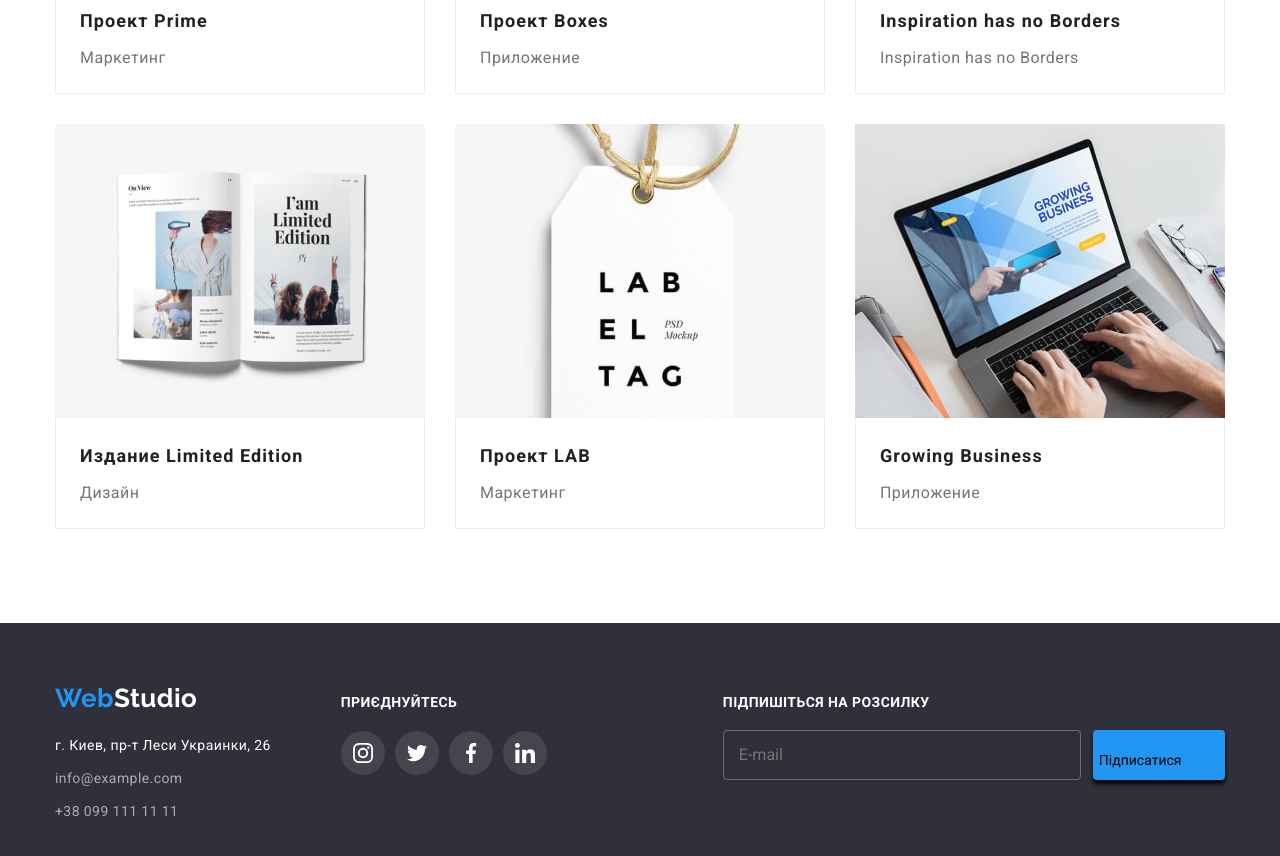
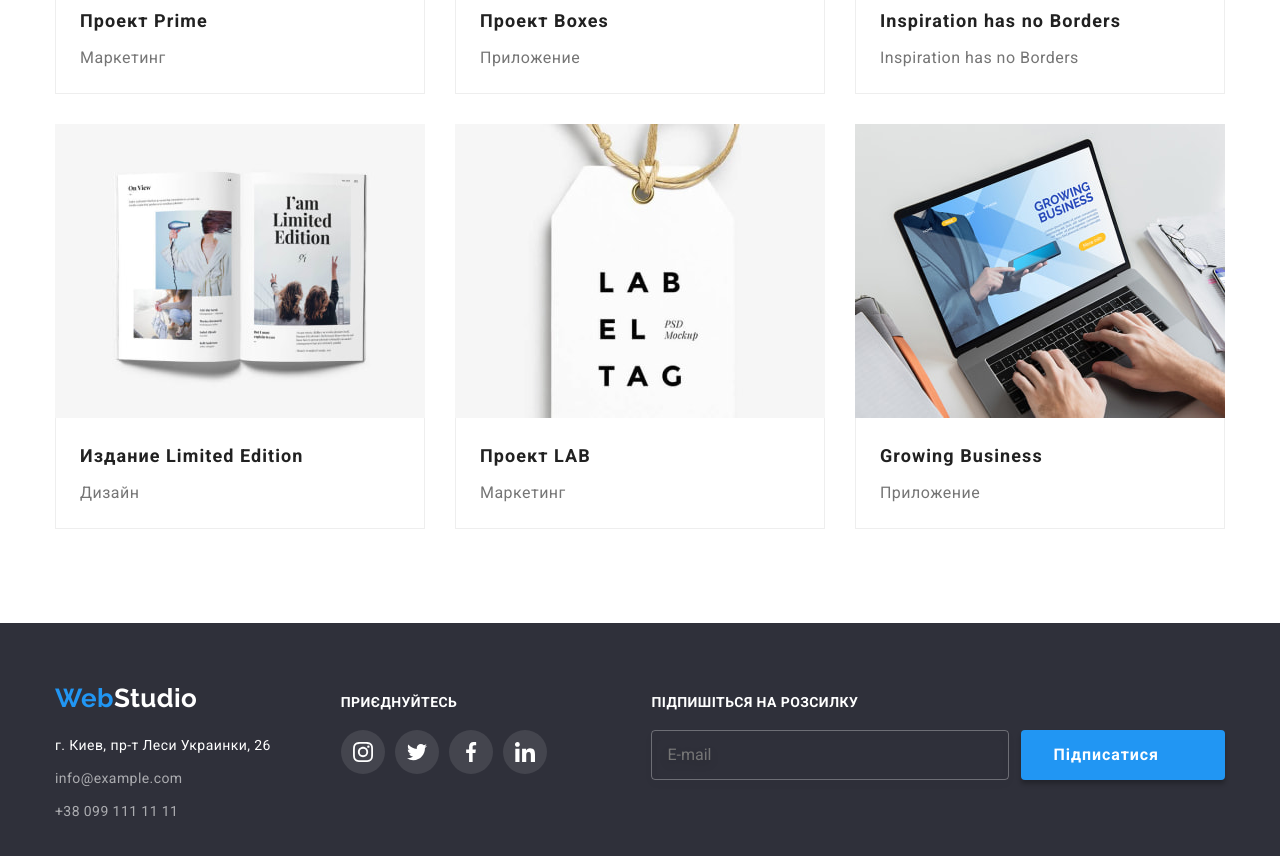
Before and after one commit to Alex2022Sander/goit-markup-hw-06, a plain HTML site: page portfolio.html in a window 1280 px wide. Shown: the part 1009-1865 px from the top of the page. Drawn offline with nearby package versions, Linux system fonts and the light colour scheme.

Commit message:
footer+portfolio

```diff
--- a/portfolio.html
+++ b/portfolio.html
@@ -288,7 +288,7 @@
           </div>
 
           <div class="footer-social">
-              <h3 class="footer-social-title">приєднуйтесь</h3>
+              <h3 class="subscribe-title">приєднуйтесь</h3>
 
               <ul class="list social-list">
                 <li class="social-item">
@@ -327,9 +327,7 @@
 
             <div class="footer-submit">
               <p class="subscribe-title">Підпишіться на розсилку</p>
-
-              <form class="footer-submit-form">
-                <label for="email-footer"></label>
+      <form class="footer-submit-form">
                 <input
                   class="footer-submit-input"
                   type="email"
@@ -338,20 +336,19 @@
                   placeholder="E-mail"
                   required
                 />
-
-                <button type="submit" class="button-submit">
-                  <span class="activ-submit">
+      <button type="submit" class="hero-button">
                     <span class="span-subscribe">Підписатися</span>
                     <svg class="social-icon" width="24px" height="24px">
                       <use href="./images/icons.svg#icon-footer-send"></use>
                     </svg>
-                  </span>
-                </button>
+                  </button>
               </form>
             </div>
 
           </div>
       </div>
+
+
       </footer>
   </body>
 </html>
```
Also changed, not shown: images/icons.svg.
